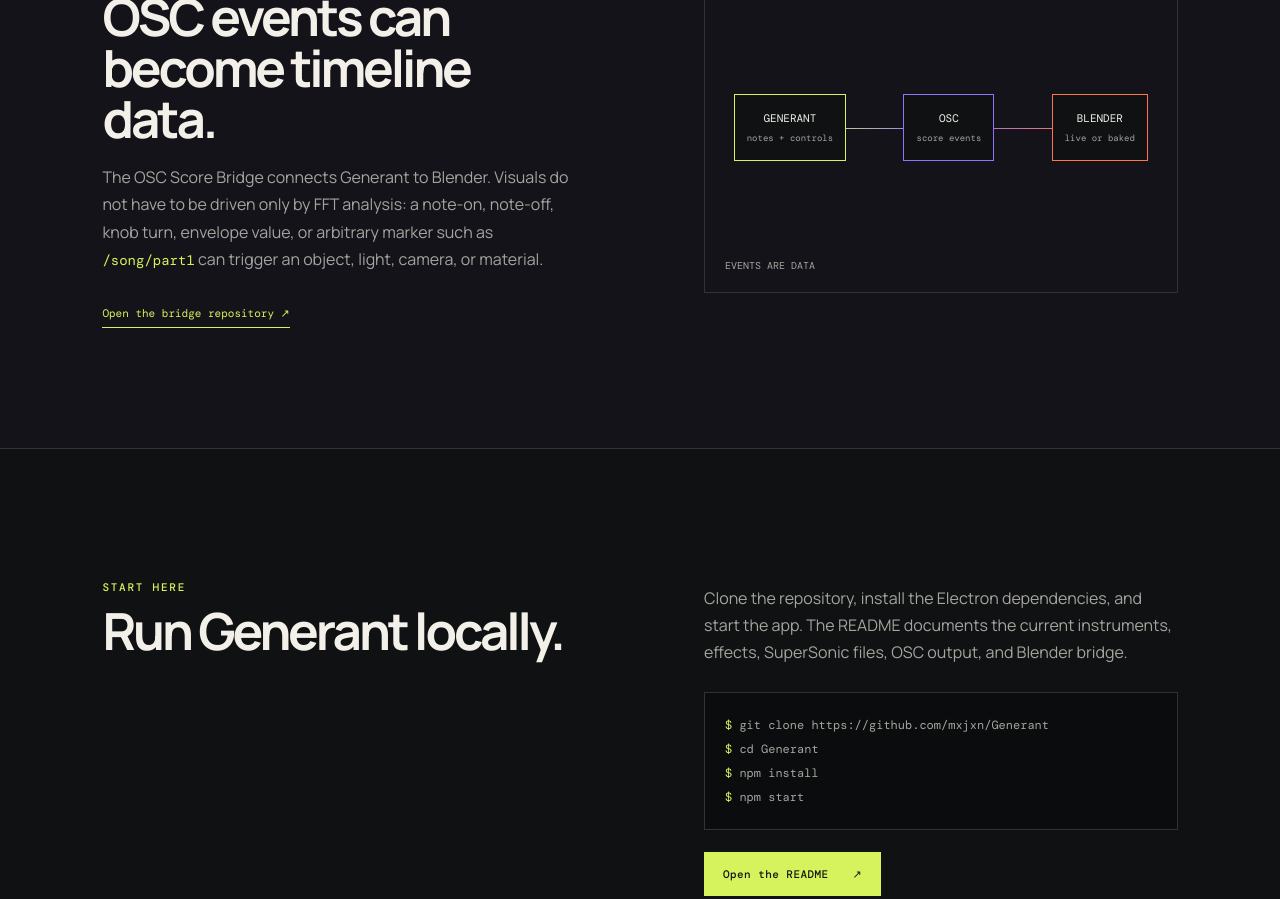
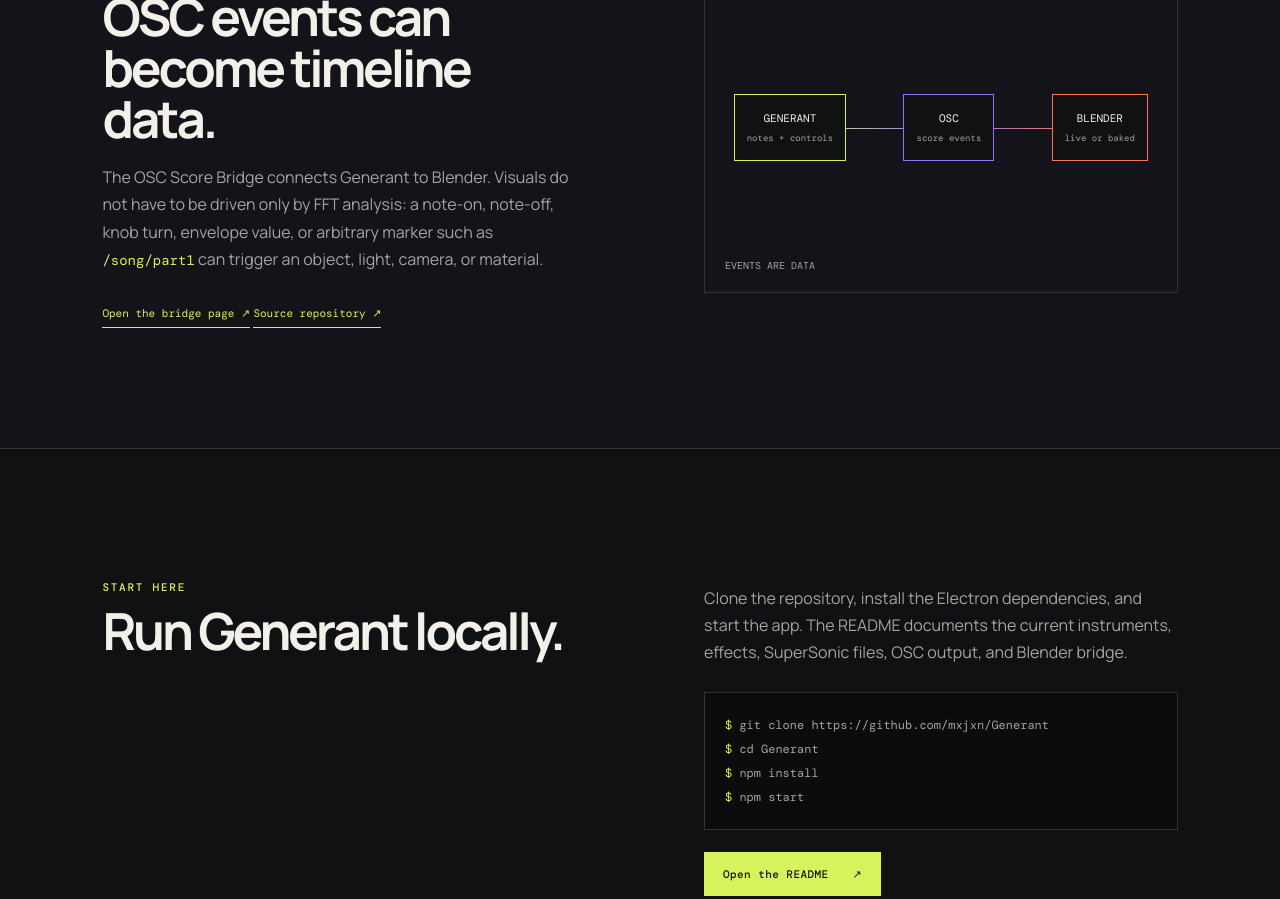
Before and after one commit to mxjxn/Generant, an Electron app: page docs/index.html in a window 1280 px wide. Shown: the part 3376-4275 px from the top of the page. Drawn offline with nearby package versions, Linux system fonts and the light colour scheme.

Commit message:
Link OSC bridge site from Generant

```diff
--- a/docs/index.html
+++ b/docs/index.html
@@ -29,7 +29,7 @@
     <section class="intro section"><p class="section-kicker">WHY IT EXISTS</p><div class="intro-grid"><h2>A DAW for instruments and event-based visual control.</h2><p>Generant is part of my personal creative toolkit. I wanted a DAW running on SuperSonic that I could use to build my own instruments, and I wanted to work more deeply with OSC. Generant can sequence events that are sent to Blender and baked into a timeline.</p></div></section>
     <section id="system" class="section feature-section"><div class="section-heading"><p class="section-kicker">THE SYSTEM</p><span>01 / 03</span></div><div class="feature-grid"><article class="feature-card feature-large"><span class="card-number">01</span><h3>Tracker sequencer</h3><p>Sequence notes, note-off events, velocity, and indexed parameter changes. Song mode arranges patterns into a full piece.</p><div class="mini-tracker"><b>01</b><span>C-3</span><span>7F</span><span>...</span><b>02</b><span>---</span><span>--</span><span>12</span><b>03</b><span>G#3</span><span>40</span><span>...</span></div></article><article class="feature-card"><span class="card-number">02</span><h3>Instrument and CV devices</h3><p>Build instruments from SuperSonic synthdefs. Use LFOs, envelopes, gates, scales, VCAs, and effects as devices and connections.</p><div class="signal-line"><span></span><span></span><span></span></div></article><article class="feature-card"><span class="card-number">03</span><h3>OSC score output</h3><p>Send note, control, and marker events over OSC. The bridge can apply them live or bake them into Blender animation data.</p><div class="waveform"><i></i><i></i><i></i><i></i><i></i><i></i><i></i><i></i><i></i></div></article></div></section>
     <section class="section screenshots-section"><div class="section-heading"><p class="section-kicker">INTERFACE VIEWS</p><span>02 / 03</span></div><div class="carousel" data-carousel><div class="carousel-stage"><button class="carousel-arrow previous" type="button" aria-label="Previous screenshot">←</button><figure><button class="screen-expand" type="button" aria-label="Open screenshot fullscreen"><img data-carousel-image src="assets/generant-sequencer-tracker.png" alt="Generant tracker sequencer view"></button><figcaption><strong data-carousel-title>Sequencer / tracker</strong><span data-carousel-count>1 / 6</span></figcaption></figure><button class="carousel-arrow next" type="button" aria-label="Next screenshot">→</button></div><div class="carousel-thumbs" role="tablist" aria-label="Generant interface screenshots"><button class="active" type="button" data-slide="0">Sequencer</button><button type="button" data-slide="1">Rack</button><button type="button" data-slide="2">Mixer</button><button type="button" data-slide="3">Settings</button><button type="button" data-slide="4">Song</button><button type="button" data-slide="5">OSC events</button></div><p class="carousel-note">Click the screenshot to open it fullscreen.</p></div></section>
-    <section id="bridge" class="section bridge-section"><div class="bridge-copy"><p class="section-kicker">GENERANT → BLENDER</p><h2>OSC events can become timeline data.</h2><p>The <a class="inline-link" href="https://github.com/mxjxn/osc-score-bridge">OSC Score Bridge</a> connects Generant to Blender. Visuals do not have to be driven only by FFT analysis: a note-on, note-off, knob turn, envelope value, or arbitrary marker such as <code>/song/part1</code> can trigger an object, light, camera, or material.</p><a class="text-link" href="https://github.com/mxjxn/osc-score-bridge">Open the bridge repository ↗</a></div><div class="bridge-diagram"><div class="node node-generant">GENERANT<span>notes + controls</span></div><div class="wire wire-one"></div><div class="node node-osc">OSC<span>score events</span></div><div class="wire wire-two"></div><div class="node node-blender">BLENDER<span>live or baked</span></div><div class="diagram-caption">EVENTS ARE DATA</div></div></section>
+    <section id="bridge" class="section bridge-section"><div class="bridge-copy"><p class="section-kicker">GENERANT → BLENDER</p><h2>OSC events can become timeline data.</h2><p>The <a class="inline-link" href="https://mxjxn.github.io/osc-score-bridge/">OSC Score Bridge</a> connects Generant to Blender. Visuals do not have to be driven only by FFT analysis: a note-on, note-off, knob turn, envelope value, or arbitrary marker such as <code>/song/part1</code> can trigger an object, light, camera, or material.</p><a class="text-link" href="https://mxjxn.github.io/osc-score-bridge/">Open the bridge page ↗</a> <a class="text-link" href="https://github.com/mxjxn/osc-score-bridge">Source repository ↗</a></div><div class="bridge-diagram"><div class="node node-generant">GENERANT<span>notes + controls</span></div><div class="wire wire-one"></div><div class="node node-osc">OSC<span>score events</span></div><div class="wire wire-two"></div><div class="node node-blender">BLENDER<span>live or baked</span></div><div class="diagram-caption">EVENTS ARE DATA</div></div></section>
     <section id="start" class="section start-section"><div><p class="section-kicker">START HERE</p><h2>Run Generant locally.</h2></div><div class="start-copy"><p>Clone the repository, install the Electron dependencies, and start the app. The README documents the current instruments, effects, SuperSonic files, OSC output, and Blender bridge.</p><div class="code-block"><span class="prompt">$</span> git clone https://github.com/mxjxn/Generant<br><span class="prompt">$</span> cd Generant<br><span class="prompt">$</span> npm install<br><span class="prompt">$</span> npm start</div><a class="button primary" href="https://github.com/mxjxn/Generant">Open the README <span>↗</span></a></div></section>
   </main>
   <footer><span class="brand"><span class="brand-mark">G</span> GENERANT</span><span>Desktop DAW / SuperSonic / OSC / Blender</span><a href="https://github.com/mxjxn/Generant">GitHub ↗</a></footer>
```
